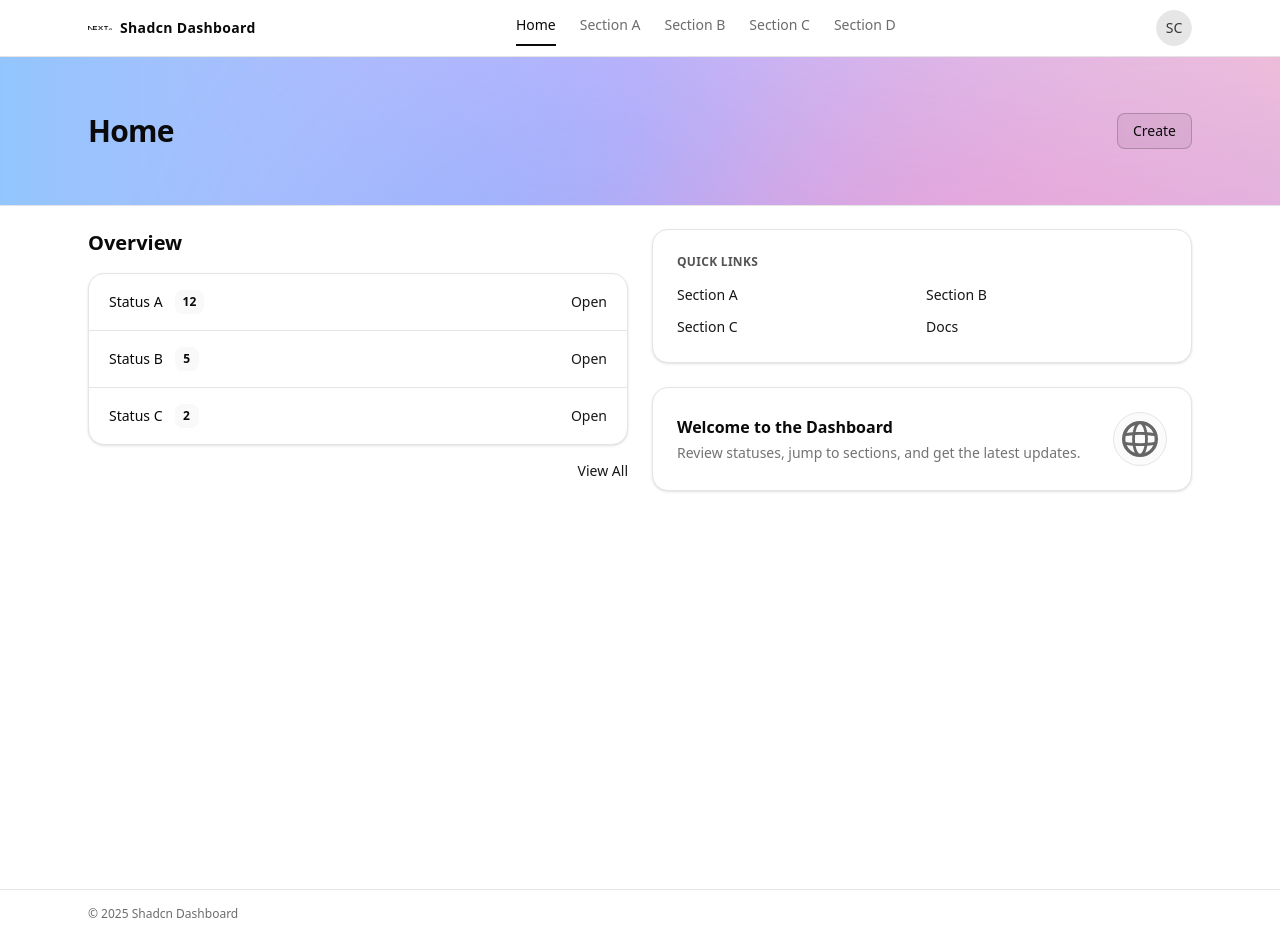
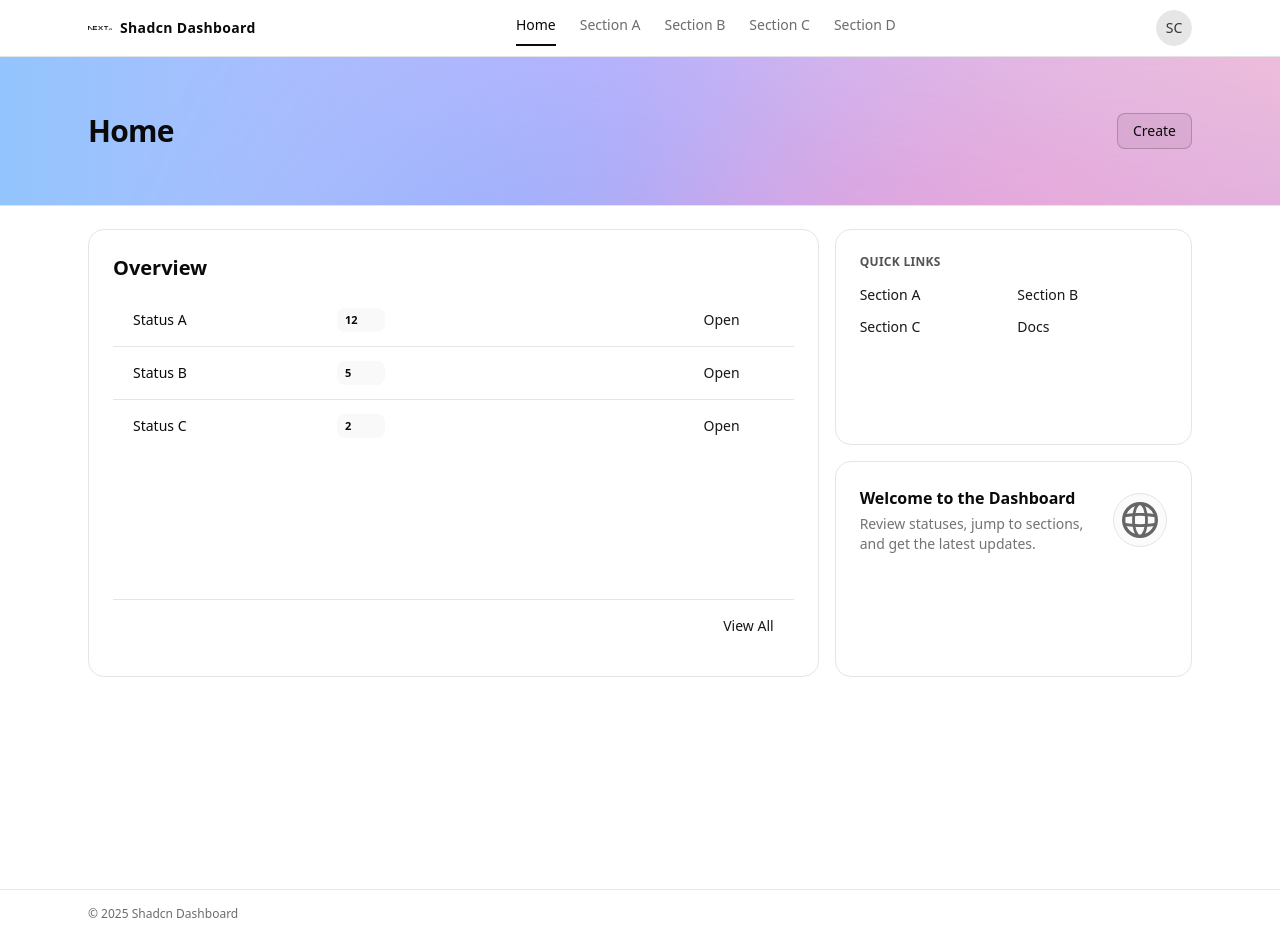
Before and after one commit to renchris/shadcn-dashboard, a Next.js app: page / in a window 1280 px wide. Built offline with nearby package versions, Linux system fonts and the light colour scheme.

Commit message:
feat: bento grid home page

```diff
--- a/app/page.tsx
+++ b/app/page.tsx
@@ -1,11 +1,13 @@
 import Image from "next/image";
 import Link from "next/link";
 import GradientBanner from "@/components/background/GradientBanner";
+import { BentoGrid, BentoCard } from "@/components/bento/BentoGrid";
 
 type StatusRow = {
   sectionName: string;
+  statusKey: string;
   count: number;
-  button: { label: string; destination: string };
+  button: { label: string };
 };
 
 type QuickLink = { text: string; url: string };
@@ -16,9 +18,9 @@ export default function Home() {
 
   const leftTitle = "Overview";
   const statusRows: StatusRow[] = [
-    { sectionName: "Status A", count: 12, button: { label: "Open", destination: "/section-a" } },
-    { sectionName: "Status B", count: 5, button: { label: "Open", destination: "/section-b" } },
-    { sectionName: "Status C", count: 2, button: { label: "Open", destination: "/section-c" } },
+    { sectionName: "Status A", statusKey: "in-progress", count: 12, button: { label: "Open" } },
+    { sectionName: "Status B", statusKey: "ready-for-review", count: 5, button: { label: "Open" } },
+    { sectionName: "Status C", statusKey: "approved", count: 2, button: { label: "Open" } },
   ];
   const viewAll = { label: "View All", destination: "/section-d" };
 
@@ -57,45 +59,56 @@ export default function Home() {
         </div>
       </section>
 
-      {/* Main Section */}
-      <main className="grid grid-cols-1 lg:grid-cols-2 gap-6 mt-6">
-        {/* Left Half */}
-        <section aria-labelledby="overview-title" className="flex flex-col gap-4">
-          <h2 id="overview-title" className="text-xl font-semibold">{leftTitle}</h2>
-
-          <div className="overflow-hidden rounded-2xl border border-border bg-card shadow-sm">
+      {/* Main Section as Bento */}
+      <main className="mt-6">
+        {/* 3 columns, 2 equal-height rows; left card spans 2x2; right column stacks two cards */}
+        <BentoGrid separated columnsClassName="grid-cols-1 lg:grid-cols-3 lg:[grid-template-rows:repeat(2,minmax(0,1fr))]">
+          {/* Left column: Overview spans 2 columns and 2 rows */}
+          <BentoCard spanClassName="lg:col-span-2 lg:row-span-2" className="h-full lg:min-h-[28rem] flex flex-col">
+            <div className="mb-3">
+              <h2 className="text-xl font-semibold">{leftTitle}</h2>
+            </div>
+            <div className="flex-1">
               <ul role="list" className="divide-y divide-border">
                 {statusRows.map((row) => (
-                <li key={row.sectionName} className="flex items-center justify-between px-4 py-3.5 sm:px-5 sm:py-4 hover:bg-accent/40 transition-colors">
-                  <div className="flex items-center gap-3">
-                    <span className="text-sm font-medium">{row.sectionName}</span>
-                    <span className="inline-flex h-6 min-w-6 items-center justify-center rounded-md bg-muted/60 px-2 text-xs font-semibold">
+                  <li key={row.sectionName}>
+                    <Link
+                      href={{ pathname: "/section-a", query: { status: row.statusKey } }}
+                      className="group grid grid-cols-[12rem_3rem_1fr_auto] items-center gap-3 px-4 py-3 sm:px-5 sm:py-3.5 transition-colors hover:bg-accent/40 focus:outline-none focus-visible:ring-2 focus-visible:ring-ring"
+                      aria-label={`${row.button.label} ${row.sectionName}`}
+                    >
+                      <span className="text-sm font-medium truncate">{row.sectionName}</span>
+                      <span className="inline-flex h-6 w-12 items-center justify-start rounded-md bg-muted/60 px-2 text-[11px] font-semibold">
                         {row.count}
                       </span>
-                  </div>
-                  <Link
-                    href={row.button.destination}
-                    className="text-sm font-medium text-primary hover:underline"
-                    aria-label={`${row.button.label} ${row.sectionName}`}
+                      <span className="justify-self-end text-sm font-medium text-primary inline-flex items-center gap-1 pr-1">
+                        {row.button.label}
+                        <svg
+                          className="h-3.5 w-3.5 opacity-0 translate-x-0.5 transition-all duration-200 group-hover:opacity-100 group-hover:translate-x-1"
+                          viewBox="0 0 20 20"
+                          fill="currentColor"
+                          aria-hidden
                         >
-                    {row.button.label}
+                          <path d="M7.293 14.707a1 1 0 0 1 0-1.414L10.586 10 7.293 6.707a1 1 0 1 1 1.414-1.414l4 4a1 1 0 0 1 0 1.414l-4 4a1 1 0 0 1-1.414 0Z" />
+                        </svg>
+                      </span>
                     </Link>
                   </li>
                 ))}
               </ul>
             </div>
-
-          <div className="flex justify-end">
-            <Link href={viewAll.destination} className="text-sm font-medium text-primary hover:underline">
+            <div className="border-t border-border">
+              <Link
+                href={viewAll.destination}
+                className="block px-4 py-3.5 sm:px-5 sm:py-4 text-right text-sm font-medium text-primary hover:underline"
+              >
                 {viewAll.label}
               </Link>
             </div>
-        </section>
+          </BentoCard>
 
-        {/* Right Half */}
-        <section className="flex flex-col gap-6">
-          {/* Quick Links Card */}
-          <div className="rounded-2xl border border-border bg-card p-5 sm:p-6 shadow-sm">
+          {/* Right top: Quick Links (row 1, col 3) */}
+          <BentoCard className="h-full">
             <h3 className="text-xs font-semibold tracking-wide text-foreground/70 mb-3 uppercase">Quick Links</h3>
             <ul className="grid grid-cols-1 sm:grid-cols-2 gap-2" role="list">
               {quickLinks.map((link) => (
@@ -117,10 +130,10 @@ export default function Home() {
                 </li>
               ))}
             </ul>
-          </div>
+          </BentoCard>
 
-          {/* Informational Card */}
-          <div className="rounded-2xl border border-border bg-card p-5 sm:p-6 shadow-sm">
+          {/* Right bottom: Info with logo on right (row 2, col 3) */}
+          <BentoCard className="h-full">
             <div className="flex items-center gap-4">
               <div className="flex-1">
                 <h3 className="text-base font-semibold">{infoCard.title}</h3>
@@ -132,8 +145,8 @@ export default function Home() {
                 <Image src={infoCard.logo} alt="Info logo" width={36} height={36} />
               </div>
             </div>
-          </div>
-        </section>
+          </BentoCard>
+        </BentoGrid>
       </main>
     </div>
   );
--- a/app/section-b/page.tsx
+++ b/app/section-b/page.tsx
@@ -1,8 +1,24 @@
+import { BentoGrid, BentoCard } from "@/components/bento/BentoGrid";
+
 export default function SectionBPage() {
   return (
-    <div className="space-y-4">
-      <h1 className="text-xl font-semibold tracking-tight">Section B</h1>
-      <p className="text-sm text-foreground/70">This is a server component page.</p>
+    <div className="space-y-6">
+      <h1 className="text-xl font-semibold tracking-tight">Bento</h1>
+
+      <BentoGrid className="border border-border" columnsClassName="grid-cols-1 md:grid-cols-3">
+        <BentoCard spanClassName="md:col-span-2">
+          <div className="h-56 rounded-xl bg-muted/70" />
+        </BentoCard>
+        <BentoCard>
+          <div className="h-56 rounded-xl bg-muted/70" />
+        </BentoCard>
+        <BentoCard>
+          <div className="h-56 rounded-xl bg-muted/70" />
+        </BentoCard>
+        <BentoCard spanClassName="md:col-span-2">
+          <div className="h-56 rounded-xl bg-muted/70" />
+        </BentoCard>
+      </BentoGrid>
     </div>
   );
 }
--- /dev/null
+++ b/components/bento/BentoGrid.tsx
@@ -0,0 +1,33 @@
+import { ReactNode } from "react";
+import { cn } from "@/lib/utils";
+
+interface BentoGridProps {
+  children: ReactNode;
+  className?: string;
+  columnsClassName?: string; // e.g. "grid-cols-1 md:grid-cols-3"
+  separated?: boolean; // when true, adds spacing between cards
+}
+
+export function BentoGrid({ children, className, columnsClassName, separated = false }: BentoGridProps) {
+  const columns = columnsClassName ?? "grid-cols-1 sm:grid-cols-2 lg:grid-cols-3";
+  if (separated) {
+    return <div className={cn("grid gap-4", columns, className)}>{children}</div>;
+  }
+  return (
+    <div className={cn("rounded-2xl overflow-hidden", className)}>
+      <div className={cn("grid gap-px bg-border", columns)}>{children}</div>
+    </div>
+  );
+}
+
+interface BentoCardProps {
+  children: ReactNode;
+  className?: string;
+  spanClassName?: string; // e.g. "sm:col-span-2 lg:row-span-2"
+}
+
+export function BentoCard({ children, className, spanClassName }: BentoCardProps) {
+  return <div className={cn("bg-card rounded-2xl border border-border p-5 sm:p-6", spanClassName, className)}>{children}</div>;
+}
+
+export default BentoGrid;
```
Lines whose indentation alone changed are shown as unchanged.
